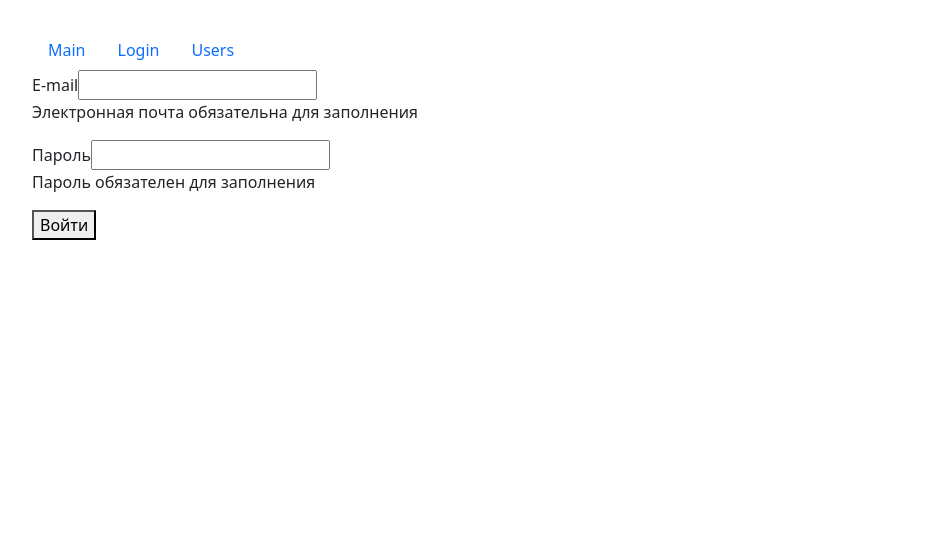
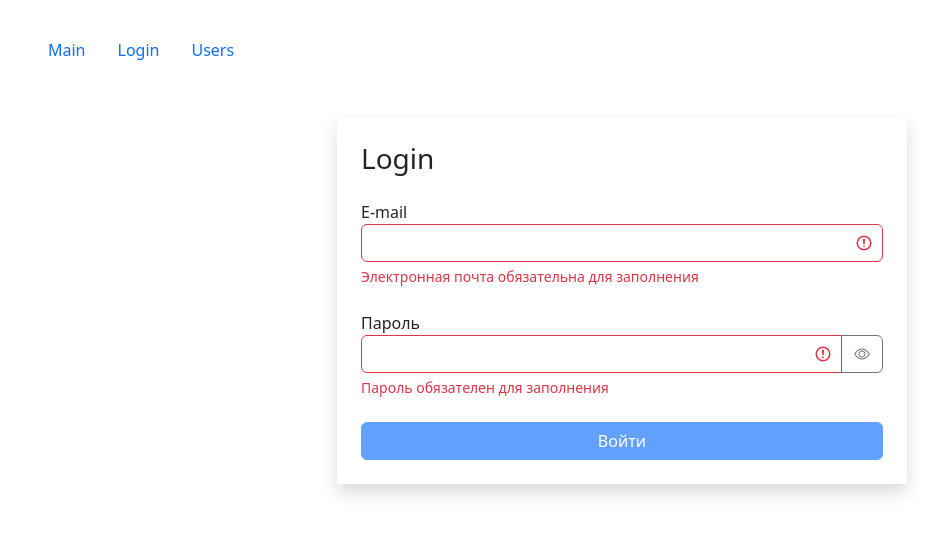
Before and after one commit to nonfermata/fast_company, a React (Create React App) app: page /login in a window 1280 px wide. Shown: the top 534 px of the page, without its empty margins (18-960 px from the left). Built offline with nearby package versions, Linux system fonts and the light colour scheme.

Commit message:
search field

```diff
--- a/src/app/components/textField.jsx
+++ b/src/app/components/textField.jsx
@@ -1,18 +1,43 @@
-import React from "react";
+import React, { useState } from "react";
 import PropTypes from "prop-types";
 
-const TextField = ({ label, type, name, value, onChange, error }) => {
+const TextField = ({ label, type, name, value, onChange, error, placeholder }) => {
+    const [showPassword, setShowPassword] = useState(false);
+    const getInputClasses = () => {
+        if (name === "search") return "form-control";
+        return "form-control is-" + (error ? "invalid" : "valid");
+    };
+    const toogleShowPassword = () => {
+        setShowPassword((prevState) => !prevState);
+    };
     return (
-        <div>
+        <div className="mb-4">
             <label htmlFor={name}>{label}</label>
+            <div className="input-group has-validation">
                 <input
-                type={type}
+                    placeholder={placeholder}
+                    className={getInputClasses()}
+                    type={showPassword ? "text" : type}
                     id={name}
                     name={name}
                     value={value}
                     onChange={onChange}
                 />
-            {error && <p>{error}</p>}
+                {type === "password" && (
+                    <button
+                        className="btn btn-outline-secondary"
+                        type="button"
+                        onClick={toogleShowPassword}
+                    >
+                        <i
+                            className={
+                                "bi bi-eye" + (showPassword ? "-slash" : "")
+                            }
+                        ></i>
+                    </button>
+                )}
+                {error && <div className="invalid-feedback">{error}</div>}
+            </div>
         </div>
     );
 };
@@ -26,6 +51,7 @@
     name: PropTypes.string,
     value: PropTypes.string,
     error: PropTypes.string,
+    placeholder: PropTypes.string,
     onChange: PropTypes.func
 };
 
--- a/src/app/components/userPage.jsx
+++ b/src/app/components/userPage.jsx
@@ -2,7 +2,7 @@
 import { useHistory, useParams } from "react-router-dom";
 import QualitiesList from "./qualitiesList";
 import api from "../api";
-import Loading from "./loading";
+import Loader from "../utils/loader";
 
 const UserPage = () => {
     const history = useHistory();
@@ -31,7 +31,7 @@
             </div>
         );
     }
-    return <Loading />;
+    return <Loader />;
 };
 
 export default UserPage;
--- a/src/app/layouts/login.jsx
+++ b/src/app/layouts/login.jsx
@@ -16,15 +16,29 @@
             [target.name]: target.value
         }));
     };
+
     const validatorConfig = {
         email: {
             isRequired: {
                 message: "Электронная почта обязательна для заполнения"
+            },
+            isEmail: {
+                message: "Некорректный e-mail"
             }
         },
         password: {
             isRequired: {
                 message: "Пароль обязателен для заполнения"
+            },
+            isCapitalSymbol: {
+                message: "Пароль должен содержать хотя бы одну заглавную букву"
+            },
+            isDigit: {
+                message: "Пароль должен содержать хотя бы одну цифру"
+            },
+            min: {
+                value: 8,
+                message: `Пароль должен состоять минимум из 8 символов`
             }
         }
     };
@@ -32,11 +46,13 @@
     useEffect(() => {
         validate();
     }, [data]);
+
     const validate = () => {
         const errors = validator(data, validatorConfig);
         setErrors(errors);
         return Object.keys(errors).length === 0;
     };
+    const isValid = Object.keys(errors).length === 0;
 
     const handleSubmit = (event) => {
         event.preventDefault();
@@ -45,7 +61,11 @@
     };
 
     return (
+        <div className="container mt-5">
+            <div className="row">
+                <div className="col-md-6 offset-md-3 shadow p-4">
                     <form onSubmit={handleSubmit}>
+                        <h3 className="mb-4">Login</h3>
                         <TextField
                             label="E-mail"
                             name="email"
@@ -61,8 +81,11 @@
                             onChange={handleChange}
                             error={errors.password}
                         />
-            <button>Войти</button>
+                        <button disabled={!isValid} className="btn btn-primary w-100 mx-auto">Войти</button>
                     </form>
+                </div>
+            </div>
+        </div>
     );
 };
 
--- a/src/app/layouts/users.jsx
+++ b/src/app/layouts/users.jsx
@@ -6,8 +6,9 @@
 import UsersTable from "../components/usersTable";
 import _ from "lodash";
 import api from "../api";
-import Loading from "../components/loading";
+import Loader from "../utils/loader";
 import { deletedUsersIds, addDeletedUserId } from "../utils/deletedUsersIds";
+import TextField from "../components/textField";
 
 const Users = () => {
     const [users, setUsers] = useState();
@@ -64,6 +65,20 @@
 
     const [moveDeleted, setMoveDeleted] = useState(true);
 
+    const [searchData, setSearchData] = useState("");
+
+    const handleSearchChange = ({ target }) => {
+        setSearchData(target.value);
+    };
+
+    useEffect(() => {
+        if (selectedProf) setSearchData("");
+    }, [selectedProf]);
+
+    useEffect(() => {
+        if (searchData) setSelectedProf();
+    }, [searchData]);
+
     if (users) {
         if (moveDeleted) {
             deletedUsersIds.forEach((id) => {
@@ -80,7 +95,7 @@
                     JSON.stringify(selectedProf)
             );
         } else {
-            filteredUsers = users;
+            filteredUsers = users.filter((user) => user.name.includes(searchData));
         }
 
         const count = filteredUsers.length;
@@ -113,6 +128,12 @@
                     style={{ flexGrow: "1" }}
                 >
                     <SearchStatus length={count} />
+                    <TextField
+                        placeholder="Поиск..."
+                        value={searchData}
+                        name="search"
+                        onChange={handleSearchChange}
+                    />
                     {count > 0 && (
                         <UsersTable
                             users={usersCrops}
@@ -132,7 +153,7 @@
             </div>
         );
     }
-    return <Loading />;
+    return <Loader />;
 };
 
 export default Users;
--- a/src/app/components/loading.jsx
+++ b/src/app/utils/loader.jsx
@@ -1,7 +1,7 @@
 import React from "react";
 
-const Loading = () => {
+const Loader = () => {
     return <div className="loading m-4">L O A D I N G . . . . .</div>;
 };
 
-export default Loading;
+export default Loader;
--- a/src/app/utils/validator.js
+++ b/src/app/utils/validator.js
@@ -1,15 +1,34 @@
 const validator = (data, config) => {
     const errors = {};
     const validate = (validateMethod, data, config) => {
+        let statusValidate;
         switch (validateMethod) {
             case "isRequired":
-                if (!data.trim()) {
-                    return config.message;
-                }
+                statusValidate = data.trim() === "";
                 break;
+            case "isEmail": {
+                const emailRegExp = /^\S+@\S+\.\S+$/g;
+                statusValidate = !emailRegExp.test(data);
+                break;
+            }
+            case "isCapitalSymbol": {
+                const capitalRegExp = /[A-Z]+/g;
+                statusValidate = !capitalRegExp.test(data);
+                break;
+            }
+            case "isDigit": {
+                const digitRegExp = /\d+/g;
+                statusValidate = !digitRegExp.test(data);
+                break;
+            }
+            case "min": {
+                statusValidate = data.length < config.value;
+                break;
+            }
             default:
                 break;
         }
+        if (statusValidate) return config.message;
     };
     for (const fieldName in data) {
         for (const validateMethod in config[fieldName]) {
@@ -18,7 +37,7 @@
                 data[fieldName],
                 config[fieldName][validateMethod]
             );
-            if (error) {
+            if (error && !errors[fieldName]) {
                 errors[fieldName] = error;
             }
         }
--- a/src/index.css
+++ b/src/index.css
@@ -13,6 +13,7 @@
 
 .loading {
     font-size: 2em;
+    font-weight: 300;
 }
 
 code {
```
Lines whose indentation alone changed are shown as unchanged.
